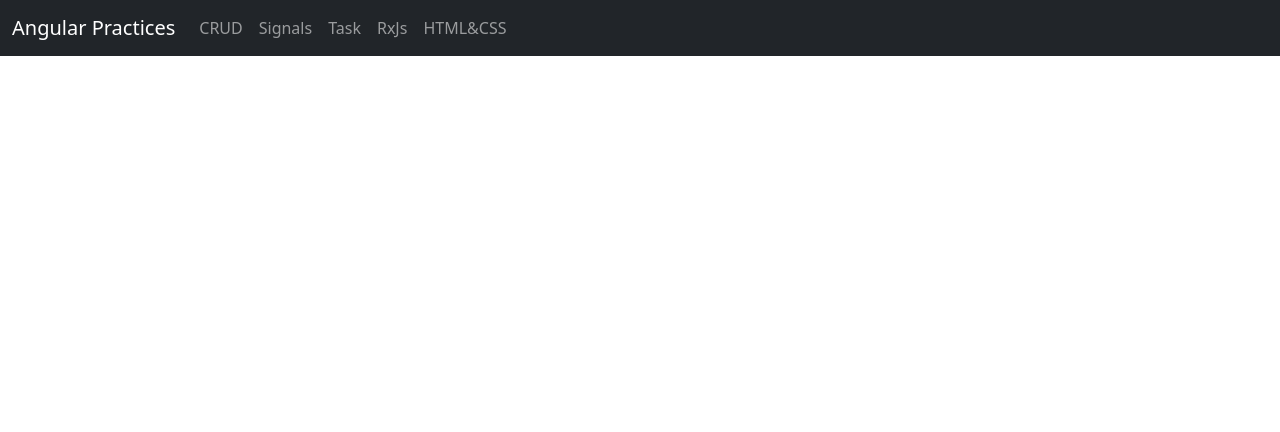
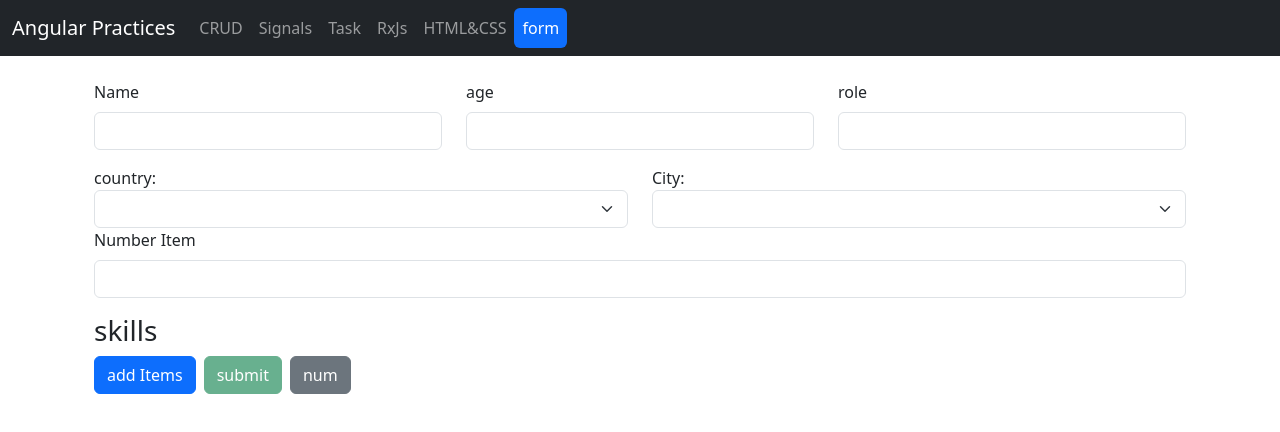
Before and after one commit to sandeepsaini309/angular-practices, an Angular app: page /form in a window 1280 px wide. Before the commit this address led to /. Shown: the top 432 px of the page. Built offline with nearby package versions, Linux system fonts and the light colour scheme.

Commit message:
ADD: dynamic form array

```diff
--- a/src/app/app.component.html
+++ b/src/app/app.component.html
@@ -1,5 +1,5 @@
 <app-nav></app-nav>
-<div class="container-fluid">
+<div class="container-fluid bodyHeight">
     <div class="container p-4">
         <router-outlet></router-outlet>
     </div>
--- a/src/app/app.module.ts
+++ b/src/app/app.module.ts
@@ -13,6 +13,8 @@ import { SignalsComponent } from './components/signals/signals.component';
 import { RxjsComponent } from './components/rxjs/rxjs.component';
 import { NavComponent } from './components/nav/nav.component';
 import { HtmlCssComponent } from './components/html-css/html-css.component';
+import { DynamicFormComponent } from './components/dynamic-form/dynamic-form.component';
+// import { TableListComponent } from './components/table-list/table-list.component';
 
 @NgModule({
   declarations: [
@@ -25,6 +27,8 @@ import { HtmlCssComponent } from './components/html-css/html-css.component';
     RxjsComponent,
     NavComponent,
     HtmlCssComponent,
+    DynamicFormComponent,
+    // TableListComponent,
   ],
   imports: [
     BrowserModule,
--- /dev/null
+++ b/src/app/components/dynamic-form/dynamic-form.component.html
@@ -0,0 +1,64 @@
+<form [formGroup]="formData">
+    <div formGroupName="userInfo">
+        <div class="row">
+            <div class="col-md-4">
+                <div class="mb-3">
+                    <label for="name" class="form-label">Name</label>
+                    <input type="text" id="name" class="form-control" formControlName="name">
+                </div>
+            </div>
+            <div class="col-md-4">
+                <div class="mb-3">
+                    <label for="name" class="form-label">age</label>
+                    <input type="text" id="name" class="form-control" formControlName="age">
+                </div>
+            </div>
+            <div class="col-md-4">
+                <div class="mb-3">
+                    <label for="name" class="form-label">role</label>
+                    <input type="text" id="name" class="form-control" formControlName="role">
+                </div>
+            </div>
+        </div>
+    </div>
+    <div formGroupName="countryInfo">
+        <div class="row">
+            <div class="col-md-6">
+                <label for="country">country:</label>
+                <select class="form-select" name="country" id="country" formControlName="country">
+                    <ng-container *ngFor="let country of countries">
+                        <option [value]="country">{{country}}</option>
+                    </ng-container>
+                </select>
+            </div>
+            <div class="col-md-6">
+                <label for="city">City:</label>
+                <select class="form-select" name="city" id="city" formControlName="city"
+                    [disabled]="!availableCity.length">
+                    <ng-container *ngFor="let city of availableCity">
+                        <option [value]="city">{{city}}</option>
+                    </ng-container>
+                </select>
+            </div>
+        </div>
+    </div>
+    <div class="mb-3">
+        <label for="name" class="form-label">Number Item</label>
+        <input type="text" id="name" class="form-control" formControlName="numItem">
+    </div>
+    <div formArrayName="skills">
+        <h3>skills</h3>
+        <ng-container *ngFor=" let item of getSkills.controls; index as i">
+            <div class="mb-3">
+                <label for="name" class="form-label">Name</label>
+                <input type="text" id="name" class="form-control" [formControlName]="i">
+            </div>
+            <button class="btn btn-sm btn-outline-danger" (click)="deleteSkill(i)">delete</button>
+        </ng-container>
+    </div>
+    <div class="d-flex gap-2">
+        <button class="btn btn-primary" (click)="addSkills()">add Items</button>
+        <button class="btn btn-success" (click)="save()" [disabled]="!formData.valid">submit</button>
+        <button class="btn btn-secondary" (click)="addNumSkills()">num</button>
+    </div>
+</form>
--- /dev/null
+++ b/src/app/components/dynamic-form/dynamic-form.component.ts
@@ -0,0 +1,73 @@
+import { Component } from '@angular/core';
+import { FormArray, FormBuilder, FormGroup, Validators } from '@angular/forms';
+
+@Component({
+  selector: 'app-dynamic-form',
+  templateUrl: './dynamic-form.component.html',
+  styleUrls: ['./dynamic-form.component.scss'],
+})
+export class DynamicFormComponent {
+  formData!: FormGroup;
+  constructor(private fb: FormBuilder) {}
+  countries = ['INDIA', 'USA'];
+  cities: {
+    [key: string]: string[];
+  } = {
+    INDIA: ['Delhi', 'Gurugaon', 'Noida', 'Banglore'],
+    USA: ['Canada', 'New York', 'syney', 'silycon Valley'],
+  };
+  availableCity: string[] = [];
+  ngOnInit() {
+    this.formData = this.fb.group({
+      userInfo: this.fb.group({
+        name: ['', Validators.required],
+        age: ['', Validators.required],
+        role: ['', Validators.required],
+      }),
+      countryInfo: this.fb.group({
+        country: [''],
+        city: [''],
+      }),
+      numItem: [null, Validators.required],
+      skills: this.fb.array([]), // ? Initialize an empty FormArray
+    });
+
+    console.log('getSkills', this.getSkills);
+
+    this.formData.get('countryInfo.country')?.valueChanges.subscribe((data) => {
+      console.log('data', data);
+      this.availableCity = this.cities[data];
+      this.formData.get('countryInfo.city')?.setValue('');
+    });
+  }
+
+  get getSkills() {
+    return this.formData.get('skills') as FormArray;
+  }
+
+  addSkills() {
+    // const item = this.fb.group({
+    //   name: [null, Validators.required],
+    // });
+    const newSkill = this.fb.control('', Validators.required);
+    // ? Add the new form control to the FormArray
+    this.getSkills.push(newSkill);
+    console.log('getSkills after addSkills', this.getSkills);
+  }
+
+  save() {
+    console.log('save', this.formData.value);
+  }
+
+  addNumSkills() {
+    const num = this.formData.get('numItem')?.value;
+    console.log('num', num);
+    for (let i = 0; i < num; i++) {
+      this.addSkills();
+    }
+  }
+
+  deleteSkill(i: number) {
+    this.getSkills.removeAt(i);
+  }
+}
--- a/src/app/components/nav/nav.component.html
+++ b/src/app/components/nav/nav.component.html
@@ -12,6 +12,8 @@
                 <a class="nav-link" routerLink="/task" routerLinkActive="active">Task</a>
                 <a class="nav-link" routerLink="/rxjs" routerLinkActive="active">RxJs</a>
                 <a class="nav-link" routerLink="/html" routerLinkActive="active">HTML&CSS</a>
+                <a class="nav-link" routerLink="/form" routerLinkActive="active">form</a>
+                <!-- <a class="nav-link" routerLink="/table-list" routerLinkActive="active">table list</a> -->
             </div>
         </div>
     </div>
```
Also changed, not shown: src/app/app-routing.module.ts (+11 -0 lines), src/app/components/dynamic-form/dynamic-form.component.scss (added), 1 other file (tests, documents, lock files or other folders).
